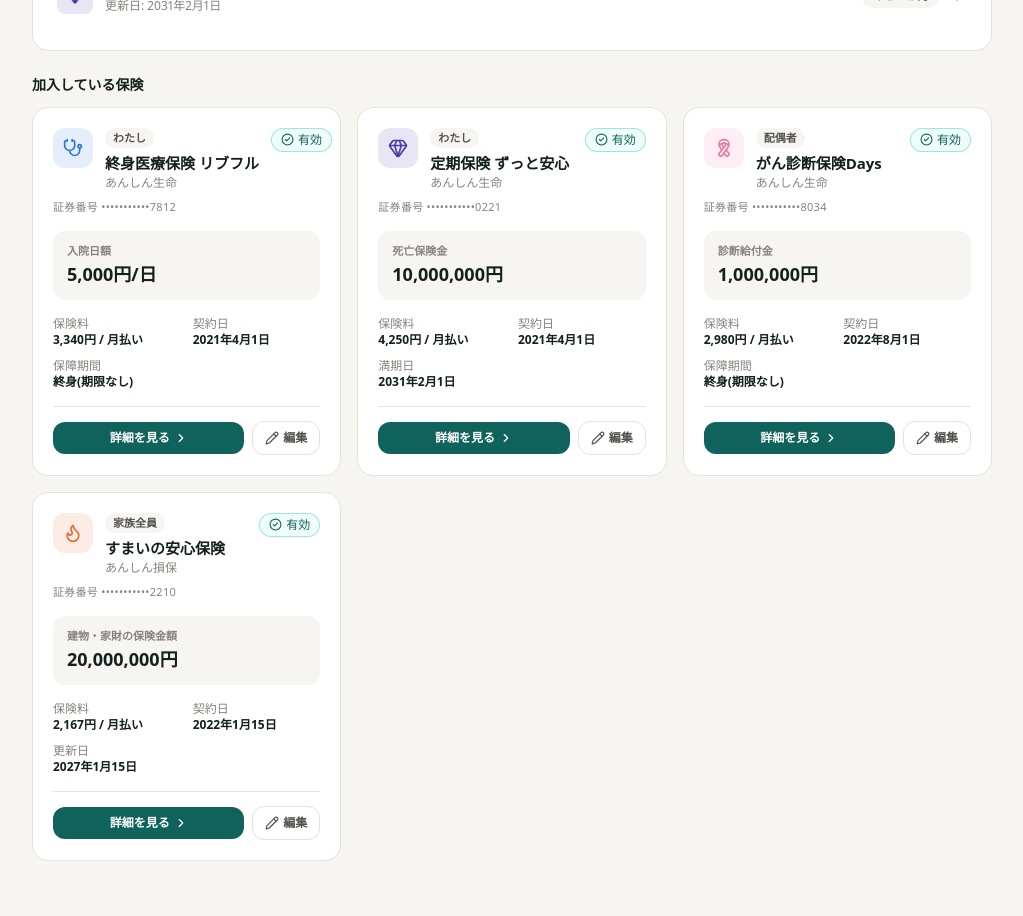
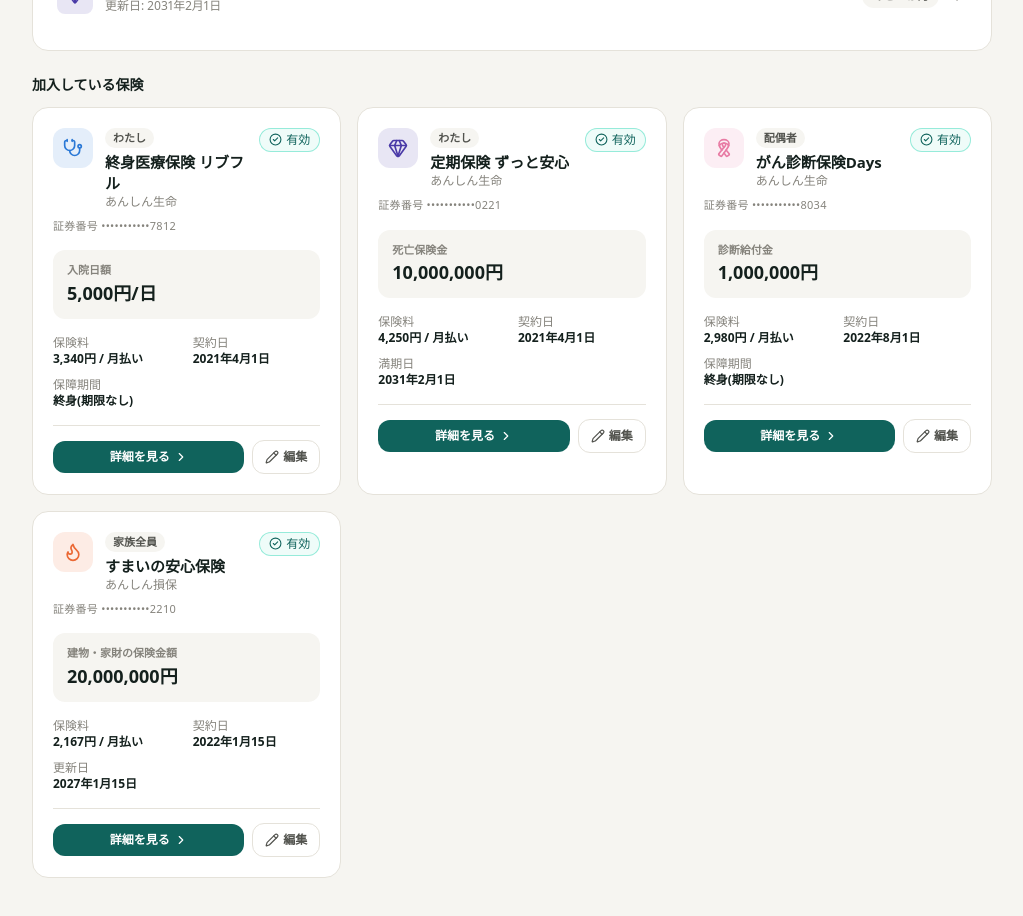
Before and after one commit to Hiroyuki-Iwasaki-CDP/hokenn, a React (Vite) app: page /demo in a window 1280 px wide. Shown: the part 1840-2756 px from the top of the page, without its empty margins (248-1271 px from the left). Built offline with nearby package versions, Linux system fonts and the light colour scheme; no server answers.

Commit message:
fix: wrap policy titles and clarify family totals

```diff
--- a/src/components/policy/PolicyCard.tsx
+++ b/src/components/policy/PolicyCard.tsx
@@ -20,15 +20,15 @@ export default function PolicyCard({ policy }: { policy: InsurancePolicy }) {
   return (
     <div className="flex flex-col rounded-2xl border border-line bg-white p-5 transition-shadow hover:shadow-md">
       <div className="flex items-start justify-between gap-3">
-        <div className="flex items-start gap-3">
+        <div className="flex min-w-0 flex-1 items-start gap-3">
           <CategoryIcon category={policy.category} />
           <div className="min-w-0">
             <div className="mb-1 flex flex-wrap items-center gap-1.5">
-              <span className="rounded-full bg-plane px-2 py-0.5 text-[11px] font-semibold text-ink-secondary">
+              <span className="max-w-full truncate rounded-full bg-plane px-2 py-0.5 text-[11px] font-semibold text-ink-secondary">
                 {policy.insuredPersonName}
               </span>
             </div>
-            <h3 className="truncate text-[15px] font-bold text-ink">{policy.productName}</h3>
+            <h3 className="line-clamp-2 break-words text-[15px] leading-snug font-bold text-ink">{policy.productName}</h3>
             <p className="truncate text-xs text-ink-muted">{policy.insuranceCompany}</p>
           </div>
         </div>
--- a/src/pages/AdvisorClientPolicies.tsx
+++ b/src/pages/AdvisorClientPolicies.tsx
@@ -78,7 +78,7 @@ function SharedPolicy({ policy }: { policy: InsurancePolicy }) {
           <Value label="契約タイプ">
             {policy.contractType ? CONTRACT_TYPE_LABEL[policy.contractType] : '—'}
           </Value>
-          <Value label="次回更新日">{formatDate(policy.renewalDate)}</Value>
+          {policy.renewalDate && <Value label="次回更新日">{formatDate(policy.renewalDate)}</Value>}
           <Value label="満期日">{formatDate(policy.maturityDate)}</Value>
           <Value label="保障終了年齢">{policy.coverageEndAge ? `${policy.coverageEndAge}歳` : '—'}</Value>
           <Value label="払込満了日">{formatDate(policy.premiumEndDate)}</Value>
--- a/src/pages/Dashboard.tsx
+++ b/src/pages/Dashboard.tsx
@@ -95,7 +95,7 @@ export default function Dashboard() {
               icon={<ListChecks size={20} />}
             />
             <StatCard
-              label="毎月の保険料"
+              label={selectedFamily === ALL_FAMILY_ID ? '家族全体の毎月の保険料' : `${selectedFamily}の毎月の保険料`}
               value={formatYen(Math.round(monthlyTotal)).replace('円', '')}
               unit="円"
               sub={
--- a/src/pages/PolicyForm.tsx
+++ b/src/pages/PolicyForm.tsx
@@ -458,7 +458,7 @@ export default function PolicyForm() {
                 ['保障内容の要約', draft.coverageSummary || '未入力'],
                 ['契約日', draft.contractDate ? formatDate(draft.contractDate) : '未入力'],
                 ['契約タイプ', CONTRACT_TYPE_LABEL[draft.contractType]],
-                ['次回更新日', draft.renewalDate ? formatDate(draft.renewalDate) : '未入力(終身扱い)'],
+                ...(draft.renewalDate ? [['次回更新日', formatDate(draft.renewalDate)]] : []),
                 ['満期日', draft.maturityDate ? formatDate(draft.maturityDate) : '未入力'],
                 ['解約返戻金', draft.hasCashValue ? 'あり' : 'なし'],
                 ['受取人', draft.beneficiary || '未入力'],
```
